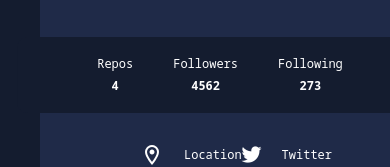
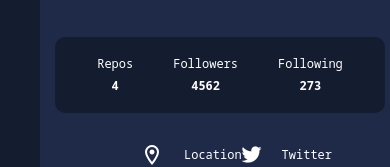
Before and after one commit to BodaNabeel/github-user-finder, a plain HTML site: page index.html in a window 390 px wide. Shown: the part 427-594 px from the top of the page. Drawn offline with Linux system fonts and the light colour scheme; files that its build step writes are made by us from their sources.

Commit message:
Responsive: Container Detail

```diff
--- a/css/style.css
+++ b/css/style.css
@@ -94,13 +94,14 @@ main {
 
 .container-detail {
   display: flex;
+  justify-content: center;
   gap: 4rem;
 
   margin-top: 4rem;
   background-color: var(--dark-bg-color);
   padding: 2rem;
   border-radius: 1rem;
-  width: max-content;
+  width: 30rem;
   padding: 2rem 8rem;
   margin-left: 50%;
   transform: translateX(-50%);
@@ -162,4 +163,7 @@ main {
     width: 40ch;
     line-height: 1.4;
   }
+  .container-detail {
+    width: 17rem
+  }
 }
```
